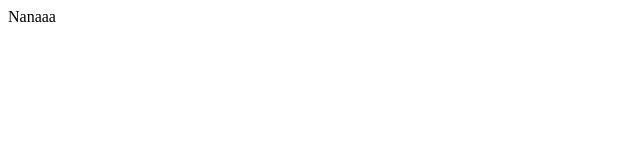
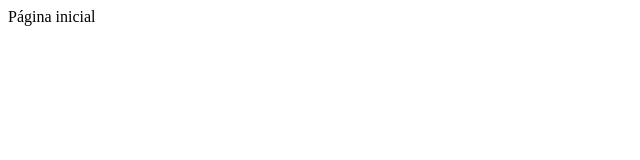
Before and after one commit to Thayna00/Olx-clone, a React (Create React App) app: page / in a window 1280 px wide. Shown: the top 160 px of the page, without its empty margins (0-640 px from the left). Built offline with nearby package versions, Linux system fonts and the light colour scheme.

Commit message:
Configurando Router

```diff
--- a/package.json
+++ b/package.json
@@ -9,6 +9,7 @@
     "react": "^18.2.0",
     "react-dom": "^18.2.0",
     "react-redux": "^8.1.1",
+    "react-router-dom": "^5.3.4",
     "react-scripts": "5.0.1",
     "redux": "^4.2.1",
     "web-vitals": "^2.1.4"
--- a/src/App.js
+++ b/src/App.js
@@ -1,9 +1,14 @@
 import React from 'react';
 import {connect} from 'react-redux';
+import { BrowserRouter } from 'react-router-dom';
+
+import RoutesFunc from "./Routes";
 
 const Page = (props) =>{
   return (
-    <div>Nanaaa</div>
+    <BrowserRouter>
+      <RoutesFunc/>
+    </BrowserRouter>
   );
 }
 
--- /dev/null
+++ b/src/Routes.js
@@ -0,0 +1,21 @@
+import React from 'react';
+import {  Switch, Route } from 'react-router-dom';
+
+import Home from "./pages/Home";
+import About from "./pages/About";
+
+const RoutesFunc = () => {
+    return (
+        <Switch>
+            <Route exact path="/">
+                <Home/>
+            </Route>
+
+            <Route exact path="/about">
+                <About/>
+            </Route>
+        </Switch>
+    )
+}
+
+export default RoutesFunc;
--- a/src/index.js
+++ b/src/index.js
@@ -1,5 +1,5 @@
 import React from 'react';
-import ReactDOM from 'react-dom';
+import ReactDOM from 'react-dom/client';
 import { createStore } from 'redux';
 import { Provider } from 'react-redux';
 
--- /dev/null
+++ b/src/pages/About/index.js
@@ -0,0 +1,9 @@
+import React from "react";
+
+const Page = () => {
+    return (
+        <div>Página sobre</div>
+    );
+}
+
+export default Page;
--- /dev/null
+++ b/src/pages/Home/index.js
@@ -0,0 +1,9 @@
+import React from "react";
+
+const Page = () => {
+    return (
+        <div>Página inicial</div>
+    );
+}
+
+export default Page;
```
Also changed, not shown: 1 other file (tests, documents, lock files or other folders).
